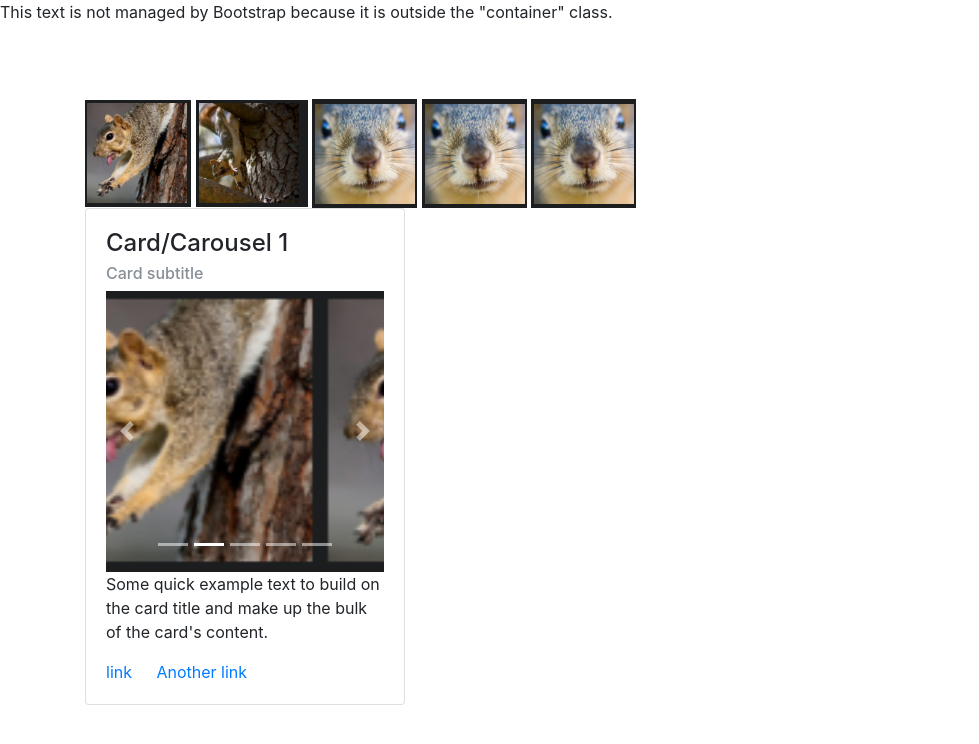
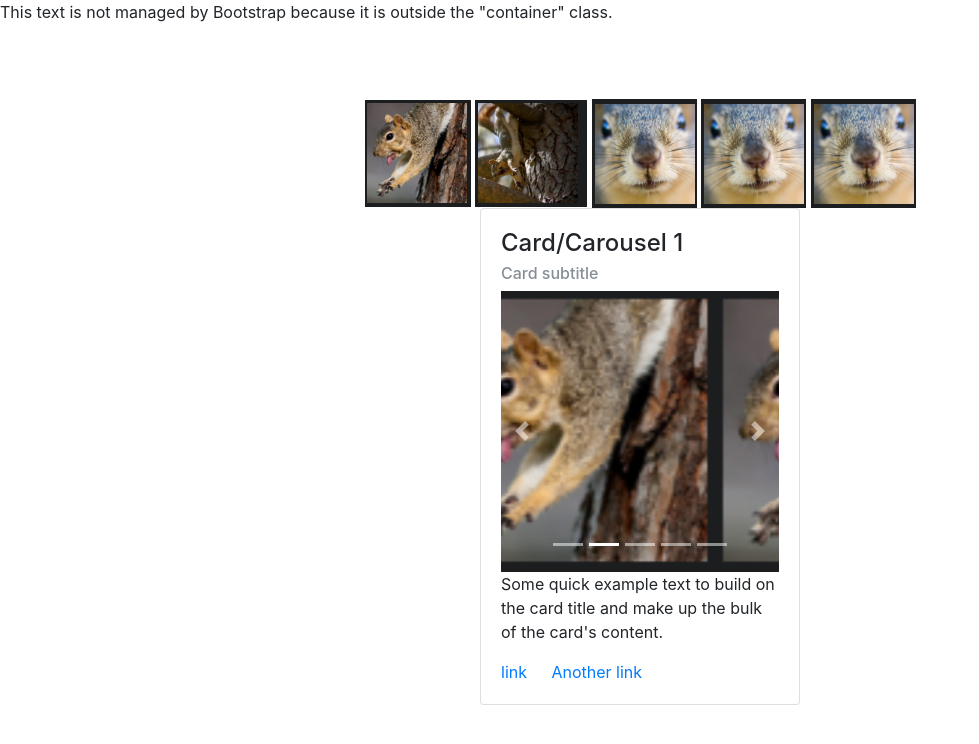
Before and after one commit to DaiMaoTsai/ctest, a plain HTML site: page mtyt.html in a window 1280 px wide. Shown: the whole page, without its empty margins (0-979 px from the left). Drawn offline with nearby package versions, Linux system fonts and the light colour scheme.

Commit message:
d-flex justify-content-center

```diff
--- a/mtyt.html
+++ b/mtyt.html
@@ -1,7 +1,7 @@
 <!doctype html>
 <html lang="en">
   <head>
-    <title>Hello, world!</title>
+    <title>MTYT's Carousels!</title>
     <!-- Required meta tags -->
     <meta charset="utf-8">
     <meta name="viewport" content="width=device-width, initial-scale=1, shrink-to-fit=no">
@@ -37,7 +37,7 @@
 
     <!-- Just regular HTML/CSS out here, because it's not in the "container" class -->
 
-    <div class="container">
+    <div class="container d-flex justify-content-center">
 
       <!-- You can use bootstrap stuff in here, because it's inside "container" -->
 
@@ -65,7 +65,7 @@
 
 
         <!-- Card and Carousel #1 -->
-        <div class="item">
+        <div class="item d-flex justify-content-center">
             <div class="collapse show" id="accordianOfCarousels1" role="tabpanel">
               <!-- Card -->
               <div class="card" style="width: 20rem;">
@@ -394,5 +394,25 @@
     <script src="https://code.jquery.com/jquery-3.2.1.slim.min.js" integrity="sha384-KJ3o2DKtIkvYIK3UENzmM7KCkRr/rE9/Qpg6aAZGJwFDMVNA/GpGFF93hXpG5KkN" crossorigin="anonymous"></script>
     <script src="https://cdnjs.cloudflare.com/ajax/libs/popper.js/1.12.3/umd/popper.min.js" integrity="sha384-vFJXuSJphROIrBnz7yo7oB41mKfc8JzQZiCq4NCceLEaO4IHwicKwpJf9c9IpFgh" crossorigin="anonymous"></script>
     <script src="https://maxcdn.bootstrapcdn.com/bootstrap/4.0.0-beta.2/js/bootstrap.min.js" integrity="sha384-alpBpkh1PFOepccYVYDB4do5UnbKysX5WZXm3XxPqe5iKTfUKjNkCk9SaVuEZflJ" crossorigin="anonymous"></script>
-  </body>
+
+    <script type="text/javascript">
+
+      $( document ).ready( function() {
+        $('#accordianOfCarousels1').on('hide.bs.collapse',function(e) {
+
+          console.log(e);
+          //console.log($(this).parents('#accordianOfCarousels').children('a')[0]);
+          // return e.preventDefault();
+
+          // if ( ! ( $(this).hasClass('collapsed')) ) {
+          //   return e.preventDefault();
+          // }
+
+        });
+      });
+
+    </script>
+
+
+   </body>
 </html>
```
